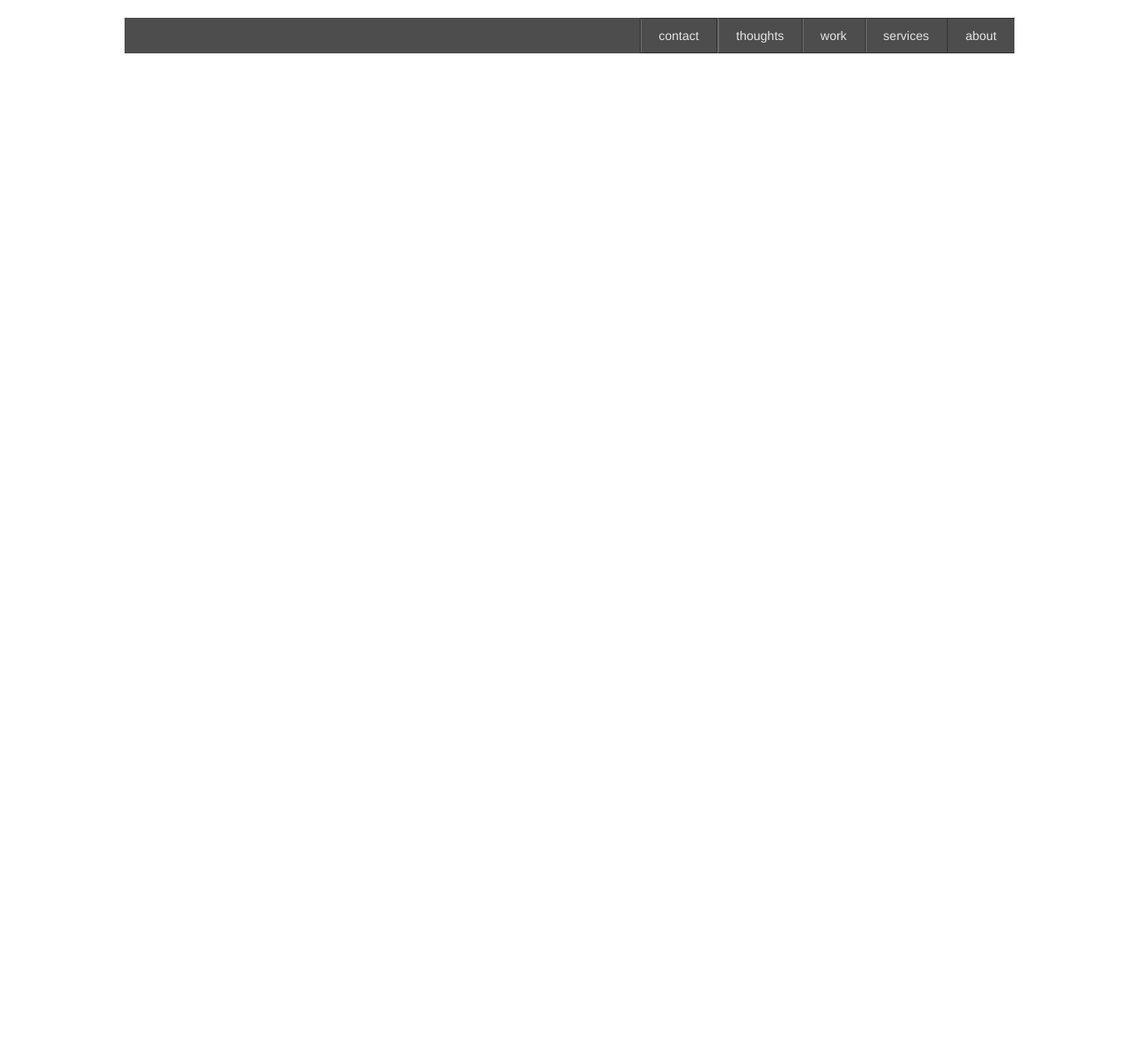
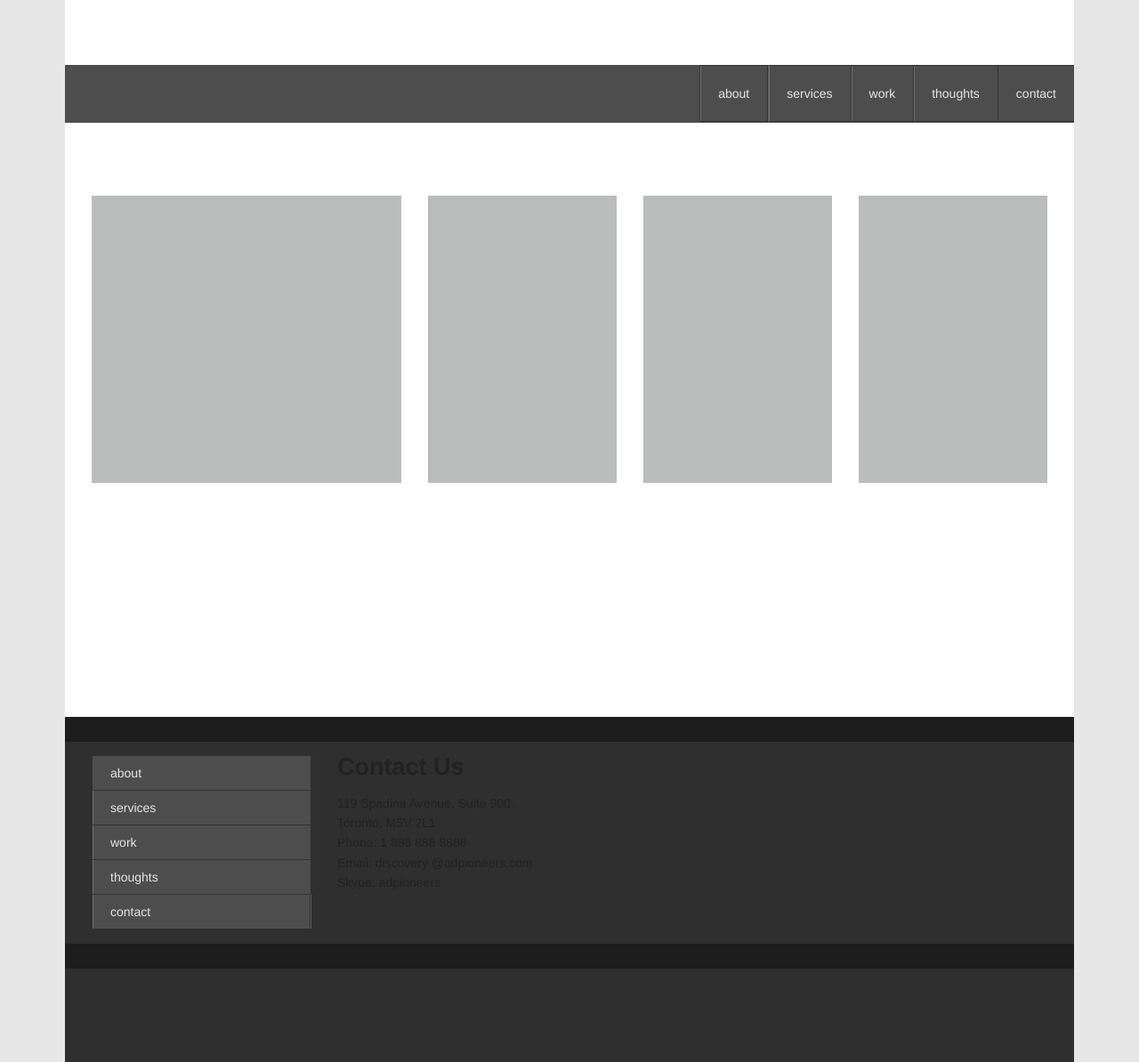
Before and after one commit to adpioneers/adp_site_v1, a plain HTML site: page foundation305/homepage.html in a window 1280 px wide. Shown: the whole page at 89% size. Before the commit the page ends 800 px from the top, so only its background shows below. Drawn offline with Linux system fonts and the light colour scheme.

Commit message:
Homepage Build

```diff
--- a/foundation305/homepage.html
+++ b/foundation305/homepage.html
@@ -31,11 +31,65 @@
 </head>
 <body>
 
+
+<!--start outter div-->
+<div class="outter-div">
+
 <!--nav-->
-
   <div class="row">
     <div class="twelve columns no-padding">
-      <ul class="nav-bar">
+      <ul class="nav-bar top-nav">
+        <li>
+          <a href="#">contact</a>
+        </li>
+        <li>
+          <a href="#">thoughts</a>
+        </li>
+        <li>
+          <a href="#">work</a>
+        </li>
+        <li>
+          <a href="#">services</a>
+        </li>
+
+
+        <li><a href="#">about</a></li>
+      </ul>
+    </div>
+  </div>
+<!--end nav-->
+
+<!--main content-->
+<div class="row content-row">
+
+<div class="four columns tagline-container bottom-padding no-padding-right">
+  <div class="homepage-content-container"></div>
+</div>
+
+<div class="eight columns">
+  <div class="four columns bottom-padding">
+    <div class="homepage-content-container"></div>
+  </div>
+   <div class="four columns bottom-padding">
+    <div class="homepage-content-container"></div>
+  </div>
+   <div class="four columns bottom-padding">
+    <div class="homepage-content-container"></div>
+  </div>
+</div>
+</div>
+
+
+<!--Start Footer-->
+<div class="row">
+  <div class="twelve columns top-decor-bar"></div>
+</div>
+<!--start footer content-->
+<div class="row">
+  <div class="twelve columns footer-content-container">
+      <div class="three columns bottom-nav-top-padding">
+        <!--start bottom nav-->
+          <ul class="nav-bar vertical">
         <li><a href="#">about</a></li>
         <li>
           <a href="#">services</a>
@@ -50,101 +104,33 @@
           <a href="#">contact</a>
         </li>
       </ul>
+      <!--end bottom nav-->
       </div>
+      <div class="three columns">
+        <h3>Contact Us</h3>
+<p>119 Spadina Avenue, Suite 900,<br />
+Toronto, M5V 2L1 <br />
+Phone: 1 888 888 8888<br />
+Email: discovery @adpioneers.com<br />
+Skype: adpioneers<br /></p>
       </div>
+      <div class="three columns">
 
-<!--end nav-->
-
-      <!-- Grid Example
-  <div class="row">
-    <div class="twelve columns">
-      <h3>The Grid</h3>
-
-
-      <div class="row">
-        <div class="twelve columns">
-          <div class="panel">
-            <p>This is a twelve column section in a row. Each of these includes a div.panel element so you can see where the columns are - it's not required at all for the grid.</p>
       </div>
   </div>
 </div>
+<!--end footer content-->
 <div class="row">
-        <div class="six columns">
-          <div class="panel">
-            <p>Six columns</p>
-          </div>
-        </div>
-        <div class="six columns">
-          <div class="panel">
-            <p>Six columns</p>
-          </div>
-        </div>
+  <div class="twelve columns bottom-decor-bar-one"></div>
 </div>
 <div class="row">
-        <div class="four columns">
-          <div class="panel">
-            <p>Four columns</p>
+  <div class="twelve columns bottom-decor-bar-two"></div>
 </div>
+<!--End Footer-->
+
+<div class="clr"></div>
 </div>
-        <div class="four columns">
-          <div class="panel">
-            <p>Four columns</p>
-          </div>
-        </div>
-        <div class="four columns">
-          <div class="panel">
-            <p>Four columns</p>
-          </div>
-        </div>
-      </div>
-
-      <h3>Tabs</h3>
-      <dl class="tabs">
-        <dd class="active"><a href="#simple1">Simple Tab 1</a></dd>
-        <dd><a href="#simple2">Simple Tab 2</a></dd>
-        <dd><a href="#simple3">Simple Tab 3</a></dd>
-      </dl>
-
-      <ul class="tabs-content">
-        <li class="active" id="simple1Tab">This is simple tab 1's content. Pretty neat, huh?</li>
-        <li id="simple2Tab">This is simple tab 2's content. Now you see it!</li>
-        <li id="simple3Tab">This is simple tab 3's content. It's, you know...okay.</li>
-      </ul>
-
-      <h3>Buttons</h3>
-
-      <div class="row">
-        <div class="six columns">
-          <p><a href="#" class="small button">Small Button</a></p>
-          <p><a href="#" class="button">Medium Button</a></p>
-          <p><a href="#" class="large button">Large Button</a></p>
-        </div>
-        <div class="six columns">
-          <p><a href="#" class="small alert button">Small Alert Button</a></p>
-          <p><a href="#" class="success button">Medium Success Button</a></p>
-          <p><a href="#" class="large secondary button">Large Secondary Button</a></p>
-        </div>
-      </div>
-      <div class"row"
-          <div class="eleven columns">
-            <h4>Getting Started</h4>
-            <p>We're stoked you want to try Foundation! To get going, this file (index.html) includes some basic styles you can modify, play around with, or totally destroy to get going.</p>
-
-            <h4>Other Resources</h4>
-            <p>Once you've exhausted the fun in this document, you should check out:</p>
-            <ul class="disc">
-              <li><a href="http://foundation.zurb.com/docs">Foundation Documentation</a><br />Everything you need to know about using the framework.</li>
-              <li><a href="http://github.com/zurb/foundation">Foundation on Github</a><br />Latest code, issue reports, feature requests and more.</li>
-              <li><a href="http://twitter.com/foundationzurb">@foundationzurb</a><br />Ping us on Twitter if you have questions. If you build something with this we'd love to see it (and send you a totally boss sticker).</li>
-            </ul>
-          </div>
-        </div>
-    </div>
-
-
-  </div-->
-
-
+<!--end outter-div-->
 
   <!-- Included JS Files -->
   <script src="javascripts/jquery.min.js"></script>
--- a/foundation305/stylesheets/app.css
+++ b/foundation305/stylesheets/app.css
@@ -14,18 +14,47 @@
 ----------------------------------------- */
 
 .no-padding {padding: 0;}
+.no-padding-left { padding-left: 0;}
+.no-padding-right { padding-right: 0;}
 .clr {width: 100%; height: 0; margin: 0; padding: 0; line-height: 0; font-size: 0; display: block;}
+.row {background: white; width: 1134px;}
+.red-div {background: red;}
+
+
+.outter-div {width: 100%; display: block; background: #e7e7e7;}
 
 /*menu*/
+.top-nav {margin-top: 73px;}
+.top-nav > li { float: right; line-height: 62px;}
 
 
 /* -----------------------------------------
-   Page Name 1
+   homepage
 ----------------------------------------- */
+.homepage-content-container { height: 323px; width: 100%; display: block; background: #bbbcbc;}
 
+.tagline-container { padding-left: 30px; }
 
-
+.content-row { padding-top: 65px; padding-bottom: 263px; }
 
 /* -----------------------------------------
    Page Name 2
 ----------------------------------------- */
+
+/* -----------------------------------------
+   Footer
+----------------------------------------- */
+.top-decor-bar {width: 100%; height: 28px; background: #1d1d1d; display: block;}
+.footer-content-container {width: 100%; background: #2f2f2f; display: block;}
+.bottom-decor-bar-one {width: 100%; height: 28px; background: #1d1d1d; display: block;}
+.bottom-decor-bar-two {width: 100%; height: 105px; background: #2f2f2f; display: block;}
+.bottom-nav-top-padding {margin-top: 15px;}
+
+/* Mobile Grid and Overrides ---------------------- */
+@media only screen and (max-width: 767px) { .top-nav > li { float: none; border: none; border-bottom: 1px solid #666;}
+.tagline-container { padding-left: 30px; padding-right: 30px; }
+.bottom-padding { padding-bottom: 30px; }
+.no-padding {padding: 15px;}
+.no-padding-left { padding-left: 30px;}
+.no-padding-right { padding-right: 30px;}
+}
--- a/foundation305/stylesheets/foundation.css
+++ b/foundation305/stylesheets/foundation.css
@@ -646,8 +646,8 @@ ul.tabs-content.contained.vertical > li { border-width: 1px 1px 1px 1px; }
   dl.tabs.mobile + ul.contained { margin-left: -20px; margin-right: -20px; border-width: 0 0 1px 0; } }
 
 /* Requires globals.css */
-.nav-bar { height: 40px; background: #4d4d4d; margin-top: 20px; padding: 0; }
-.nav-bar > li { float: right; display: block; position: relative; padding: 0; margin: 0; border: 1px solid #333333; border-right: none; line-height: 38px; -webkit-box-shadow: 1px 0 0 rgba(255, 255, 255, 0.2) inset; -moz-box-shadow: 1px 0 0 rgba(255, 255, 255, 0.2) inset; box-shadow: 1px 0 0 rgba(255, 255, 255, 0.2) inset; }
+.nav-bar { height: 65px; background: #4d4d4d; margin-top: 20px; padding: 0; }
+.nav-bar > li { float: left; display: block; position: relative; padding: 0; margin: 0; border: 1px solid #333333; border-right: none; line-height: 38px; -webkit-box-shadow: 1px 0 0 rgba(255, 255, 255, 0.2) inset; -moz-box-shadow: 1px 0 0 rgba(255, 255, 255, 0.2) inset; box-shadow: 1px 0 0 rgba(255, 255, 255, 0.2) inset; }
 .nav-bar > li:first-child { -webkit-box-shadow: 0 0 0; -moz-box-shadow: 0 0 0; box-shadow: 0 0 0; }
 .nav-bar > li:last-child { border-right: solid 1px #333333; -webkit-box-shadow: 1px 0 0 rgba(255, 255, 255, 0.2) inset, 1px 0 0 rgba(255, 255, 255, 0.2); -moz-box-shadow: 1px 0 0 rgba(255, 255, 255, 0.2) inset, 1px 0 0 rgba(255, 255, 255, 0.2); box-shadow: 1px 0 0 rgba(255, 255, 255, 0.2) inset, 1px 0 0 rgba(255, 255, 255, 0.2); }
 .nav-bar > li.active { background: #2ba6cb; border-color: #2284a1; }
```
Lines whose indentation alone changed are shown as unchanged.
